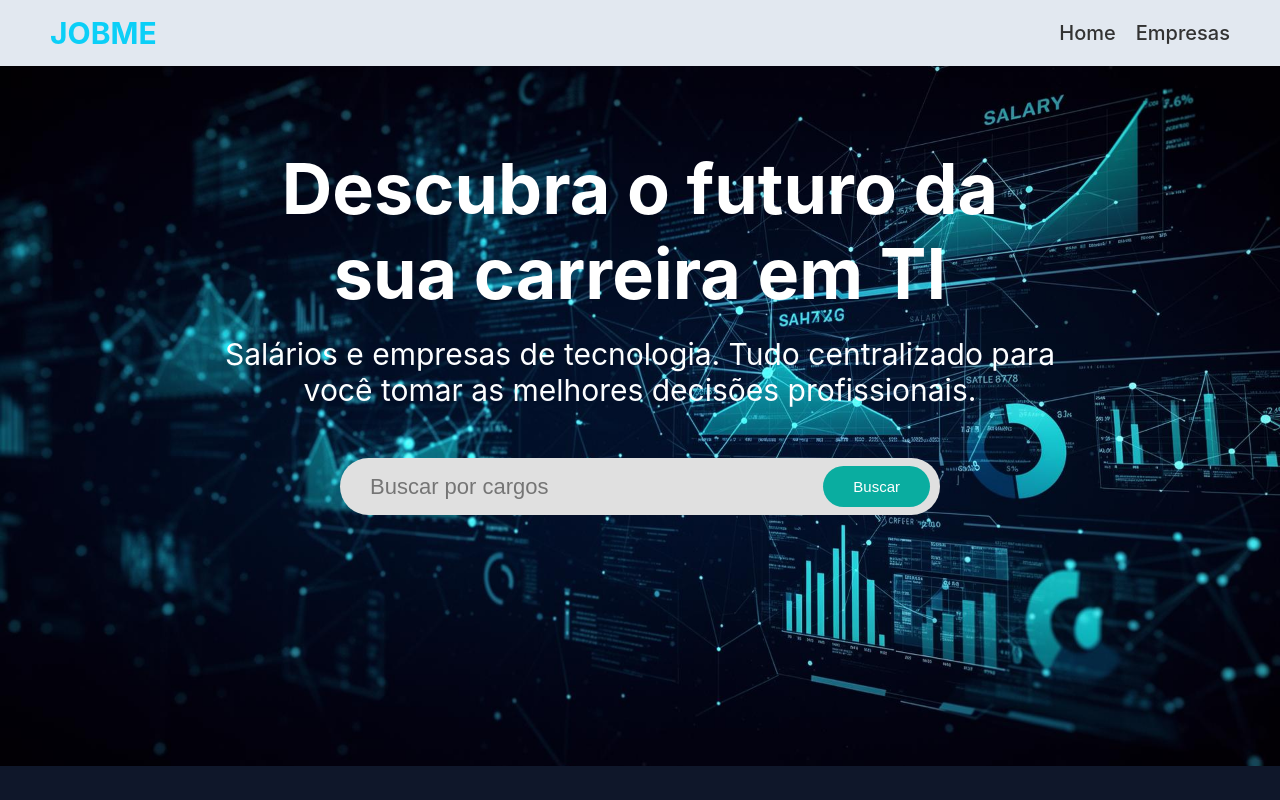
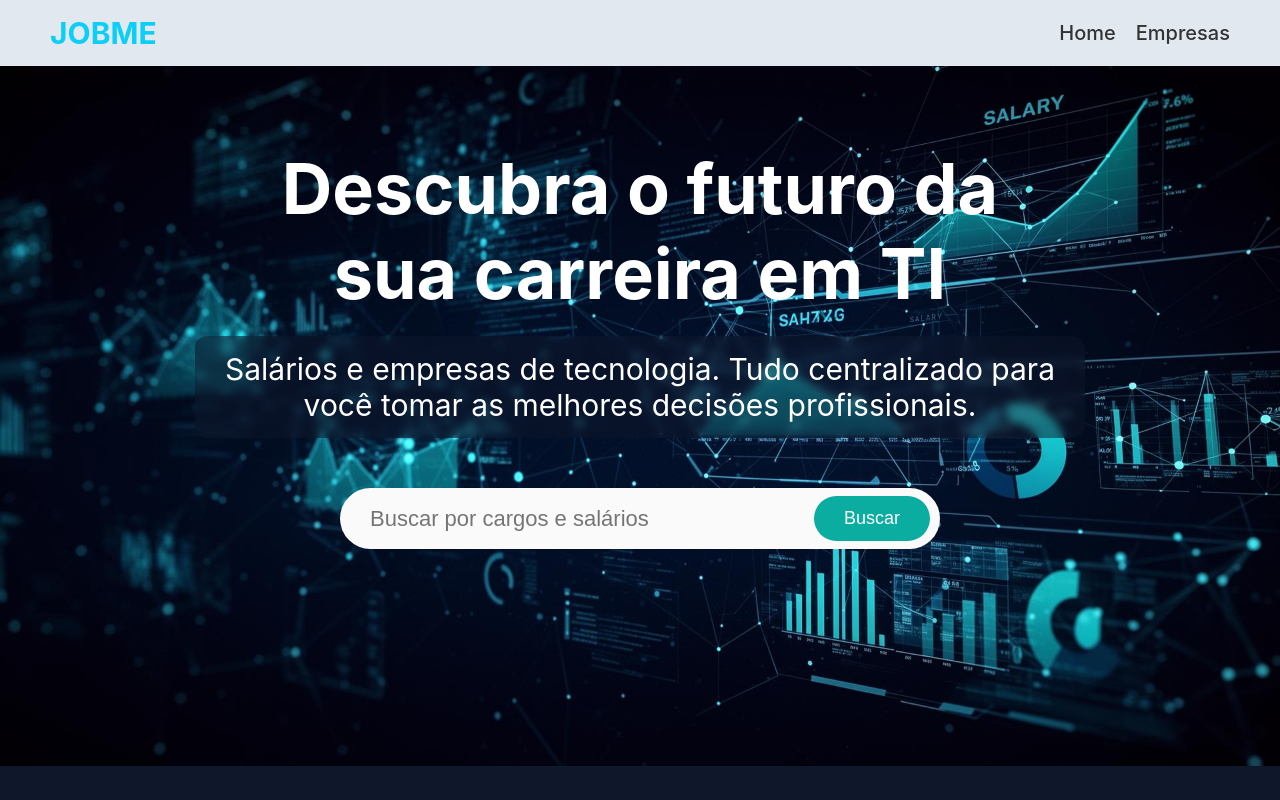
Before and after one commit to nini1504/JobMe, a React (Create React App) app in the folder Frontend/: page / in a window 1280 px wide. Built offline with nearby package versions, Linux system fonts and the light colour scheme; the HTML template or start-up script is replaced by a standard one.

Commit message:
Págian de Cargo

```diff
--- a/Frontend/package.json
+++ b/Frontend/package.json
@@ -7,7 +7,9 @@
     "@testing-library/jest-dom": "^6.9.1",
     "@testing-library/react": "^16.3.2",
     "@testing-library/user-event": "^13.5.0",
+    "chart.js": "^4.5.1",
     "react": "^19.2.4",
+    "react-chartjs-2": "^5.3.1",
     "react-dom": "^19.2.4",
     "react-router-dom": "^7.13.1",
     "react-scripts": "5.0.1",
--- a/Frontend/src/App.js
+++ b/Frontend/src/App.js
@@ -4,6 +4,8 @@ import './App.css';
 import Navbar from './components/Navbar/Navbar';
 import Banner from './components/Banner/Banner';
 import Empresas from './pages/Empresas/Empresas';
+import Cargo from './pages/Cargo/Cargo';
+
 
 function App() {
   return (
@@ -19,6 +21,8 @@ function App() {
           } />
 
           <Route path="/empresas" element={<Empresas />} />
+
+          <Route path="/cargo/:nome" element={<Cargo />} />
         </Routes>
       </div>
     </Router>
--- a/Frontend/src/components/Banner/Banner.css
+++ b/Frontend/src/components/Banner/Banner.css
@@ -19,14 +19,19 @@
 
 .banner-subtitle {
   font-size: 30px;
-  color: #fdfeff;
+  color: #ffffff;
   margin-bottom: 50px;
+  background-color: rgba(15, 23, 42, 0.5); /* Azul bem escuro transparente */
+  backdrop-filter: blur(4px); /* Embaça o que tem atrás da caixa */
+  padding: 15px 30px;
+  border-radius: 12px;
+  display: inline-block; /* Para a caixa não ocupar a tela toda */
 }
 
 .banner-search-box {
   display: flex;
   align-items: center;
-  background-color: #e0e0e0;
+  background-color: #fafafa;
   border-radius: 50px;
   padding: 8px 10px 8px 20px;
   width: 100%;
@@ -38,7 +43,7 @@
   background: transparent;
   border: none;
   outline: none;
-  color: white;
+  color: rgb(10, 10, 10);
   font-size: 22px;
   margin-left: 10px;
 }
@@ -48,7 +53,7 @@
   color: white;
   border: none;
   border-radius: 30px;
-  font-size: 15px;
+  font-size: 18px;
   padding: 12px 30px;
   cursor: pointer;
 }
--- a/Frontend/src/components/Banner/Banner.jsx
+++ b/Frontend/src/components/Banner/Banner.jsx
@@ -15,7 +15,7 @@ const Banner = () => {
       </p>
 
       <div className="banner-search-box">
-        <input type="text" placeholder="Buscar por cargos" />
+        <input type="text" placeholder="Buscar por cargos e salários" />
         <button className="search-button">Buscar</button>
       </div>
     </div>
--- /dev/null
+++ b/Frontend/src/components/Grafico/SalarioGrafico.jsx
@@ -0,0 +1,41 @@
+import React from "react";
+import { Bar } from "react-chartjs-2";
+import {
+  Chart as ChartJS,
+  BarElement,
+  CategoryScale,
+  LinearScale,
+  Tooltip,
+  Legend
+} from "chart.js";
+
+ChartJS.register(
+  BarElement,
+  CategoryScale,
+  LinearScale,
+  Tooltip,
+  Legend
+);
+
+const SalarioGrafico = () => {
+
+  const data = {
+    labels: ["Junior", "Pleno", "Sênior"],
+    datasets: [
+      {
+        label: "Salário médio (R$)",
+        data: [1800, 4500, 11000], // dados fake por enquanto
+        backgroundColor: [
+        "#5ed662",
+        "#3aa6ff",
+        "#c631e0"
+      ]
+      }
+    ]
+  };
+
+  return <Bar data={data} />;
+
+};
+
+export default SalarioGrafico;
--- /dev/null
+++ b/Frontend/src/pages/Cargo/Cargo.css
@@ -0,0 +1,7 @@
+.cargo-titulo {
+  color: white;
+}
+
+.cargo-descricao {
+  color: white;
+}
--- /dev/null
+++ b/Frontend/src/pages/Cargo/Cargo.jsx
@@ -0,0 +1,26 @@
+import React from "react";
+import { useParams } from "react-router-dom";
+import SalarioGrafico from "../../components/Grafico/SalarioGrafico";
+import "./Cargo.css";
+
+const Cargo = () => {
+
+  const { nome } = useParams();
+
+  return (
+    <div style={{padding:"60px", textAlign:"center"}}>
+
+      <h1 className="cargo-titulo">Salários para {nome}</h1>
+
+      <p className="cargo-descricao">Comparação salarial por nível</p>
+
+      <div style={{width:"600px", margin:"0 auto"}}>
+        <SalarioGrafico />
+      </div>
+
+    </div>
+  );
+
+};
+
+export default Cargo;
```
Also changed, not shown: 1 other file (tests, documents, lock files or other folders).
